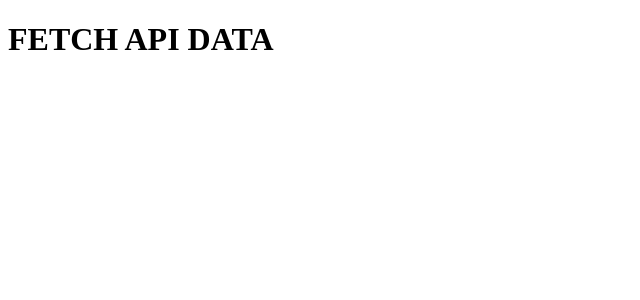
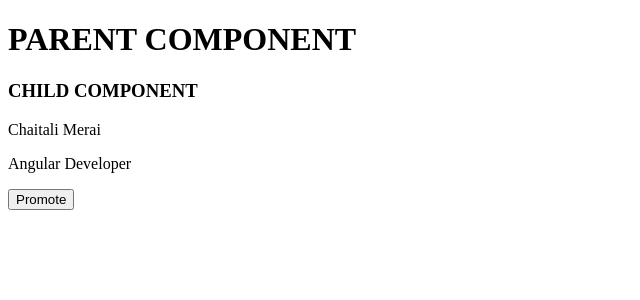
Before and after one commit to meraichaitali75/angular-interview-tasks, an Angular app: page / in a window 1280 px wide. Shown: the top 300 px of the page, without its empty margins (0-640 px from the left). Built offline with nearby package versions, Linux system fonts and the light colour scheme; no server answers.

Commit message:
fix:parent child communication task implemented

```diff
--- a/src/app/app.ts
+++ b/src/app/app.ts
@@ -1,13 +1,15 @@
 import { CommonModule } from '@angular/common';
 import { Component } from '@angular/core';
 import { FetchApiComponent } from './fetchapi.component';
+import { ParentComponent } from './parent-child/parent.component';
 
 @Component({
   selector: 'app-root',
   standalone: true,
-  imports: [CommonModule, FetchApiComponent],
+  imports: [CommonModule, ParentComponent],
   template: `
-    <fetchapi-component></fetchapi-component>
+    <!-- <fetchapi-component></fetchapi-component> -->
+    <parent-child-component></parent-child-component>
   `,
 })
-export class AppComponent {}
+export class AppComponent { }
--- /dev/null
+++ b/src/app/parent-child/child.component.ts
@@ -0,0 +1,32 @@
+import { CommonModule } from '@angular/common';
+import { HttpClient } from '@angular/common/http';
+import { Component, EventEmitter, inject, Input, OnInit, Output } from '@angular/core';
+import { catchError, Observable, of } from 'rxjs';
+
+/*
+2). Create a parent component and a child component named UserCard.
+Pass a user object { name: 'John', role: 'Developer' } from the parent to the child
+using an @Input() property, and display it inside the child's template.
+*/
+
+@Component({
+    selector: 'app-child-component',
+    imports: [CommonModule],
+    template: `
+     <h3>CHILD COMPONENT</h3>
+     <p>{{user.name}}</p>
+     <p>{{user.role}}</p>
+     <button (click)="onPromote()">Promote</button>
+  `,
+})
+export class ChildComponent {
+
+    @Input() user!: { name: string, role: string };
+
+    @Output() roleUpdated = new EventEmitter<string>();
+
+    onPromote(): void {
+        this.roleUpdated.emit('Lead');
+        console.log("child callback hits");
+    }
+}
--- /dev/null
+++ b/src/app/parent-child/parent.component.ts
@@ -0,0 +1,28 @@
+import { CommonModule } from '@angular/common';
+import { HttpClient } from '@angular/common/http';
+import { Component, inject, OnInit } from '@angular/core';
+import { catchError, Observable, of } from 'rxjs';
+import { ChildComponent } from './child.component';
+
+/*
+2). Create a parent component and a child component named UserCard.
+Pass a user object { name: 'John', role: 'Developer' } from the parent to the child
+using an @Input() property, and display it inside the child's template.
+*/
+
+@Component({
+  selector: 'parent-child-component',
+  imports: [CommonModule, ChildComponent],
+  template: `
+     <h1>PARENT COMPONENT</h1>
+     <app-child-component [user]="currentUser" (roleUpdated)="handleRoleUpdate($event)"></app-child-component>
+  `,
+})
+export class ParentComponent {
+  currentUser = { name: 'Chaitali Merai', role: 'Angular Developer' };
+
+  handleRoleUpdate(newRole: string): void {
+    this.currentUser.role = newRole;
+    console.log("newRole: ", newRole);
+  }
+}
```
